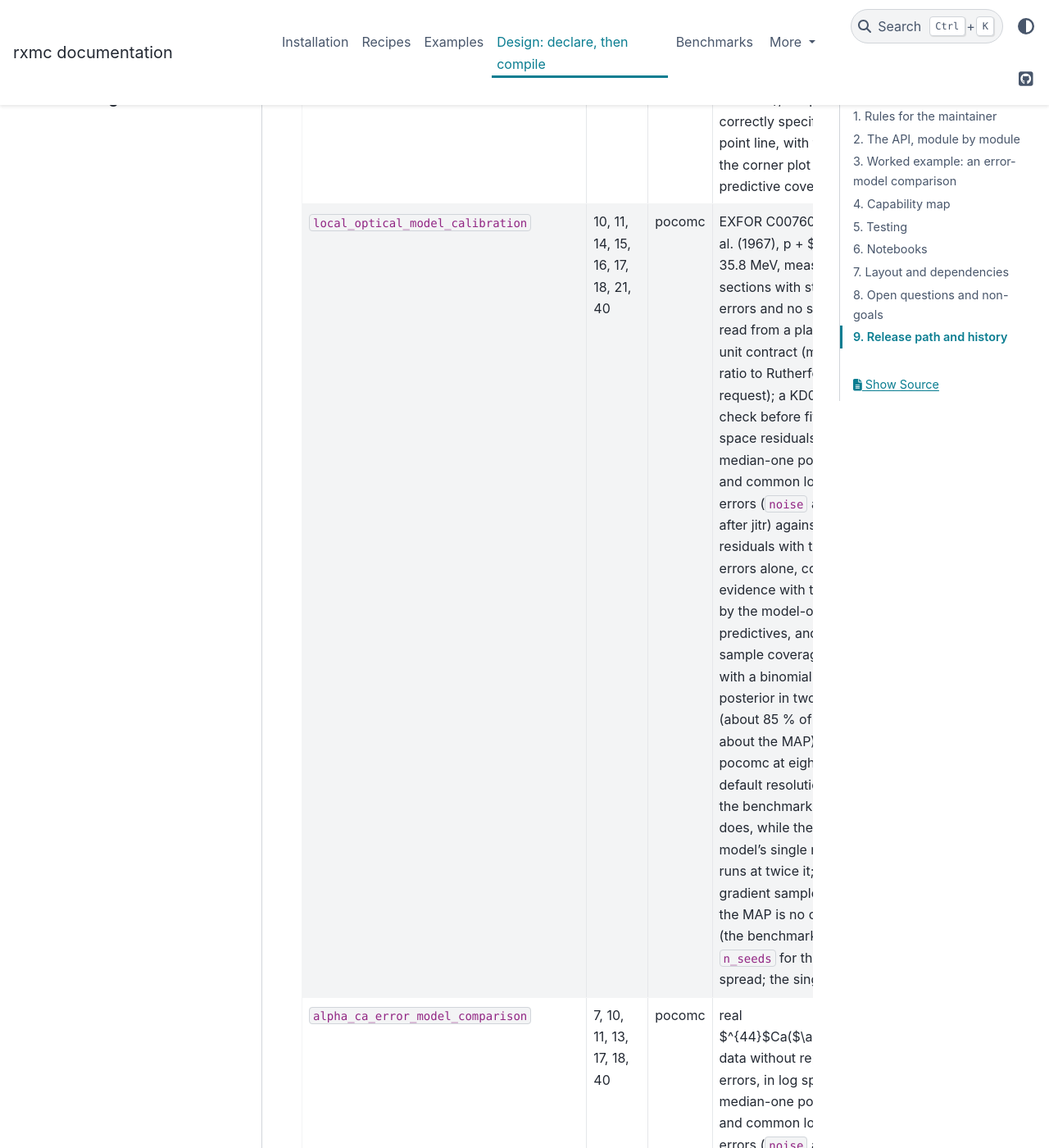
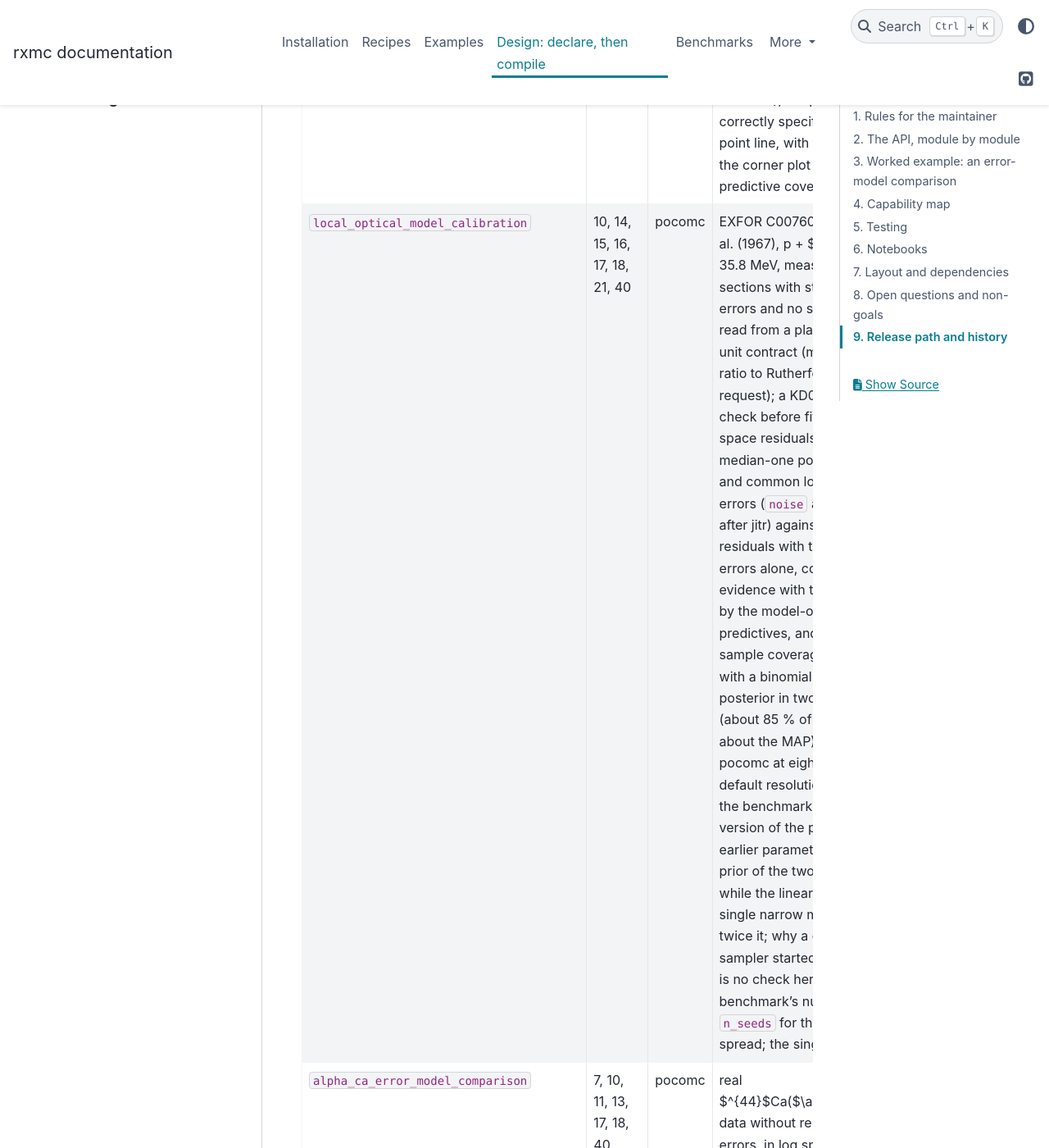
Before and after one commit to beykyle/rxmc, a Sphinx documentation site: the page built from docs/design.md, in a window 1280 px wide and 1400 px high, scrolled down 24057 px. Shown: the whole window at 82% size. Built offline with Sphinx 7.4.7 and the PyData theme 0.15.4, drawn with Linux system fonts in a browser that asks for light colours; pages that are not in the unit, such as notebooks, are missing from menus; the version number could not be read and is left out.

Commit message:
Text fixes from the Phase 3 code review
- local_optical: the benchmark's omp problem differs in the
  parametrisation *and the priors* of the two errors, so its posterior
  and evidence differ a little (log Z -6.63 against -6.71); said so here
  and in design.md.  Recipe 11 is dropped from its list: the notebook
  only points to it, it does not hold data out.
- alpha_ca: the three-run spread (0.09 for the constant amplitude)
  is about three times pocomc's quoted 0.03, so the quoted errors
  understate it; the verdict still does not depend on the seed.
Text only; no rerun.

```diff
--- a/docs/design.md
+++ b/docs/design.md
@@ -788,7 +788,7 @@ at a time (`examples/run.py`, JAX rxmc on jitr's jax-core branch).
 | `normalization_and_covariance_structure` | 2, 3, 4, 5, 6, 17, 19, 27 | NUTS | where a $\chi^2$ comes from; six treatments of four experiments' normalisations on the 0.x quartic with a free, non-zero constant term, one experiment tightly mis-quoted, scored by the constant term, the width of each band of the curve, and the empirical coverage of each predictive of the data; the prediction-built mode's sign-flipped basin and why the chains start about the MAP; Peelle's puzzle in a two-point case against recipe 27's closed form; a gallery of covariance structures from `matrix(theta)`, including recipe 5's shared magnitude against one shared mode | 290 s |
 | `gp_discrepancy` | 2, 7, 10, 16, 17, 18, 33, 40 | emcee, pocomc | mean-zero discrepancies with amplitudes growing in $x$, priors stated and the growth slope centred on zero: four rungs on a toy line, three on n + $^{40}$Ca missing its surface absorption (pocomc at its single-mode setting), every parameter's pull read; the three predictive objects (model plus discrepancy, plus experimental, and the conditioned regression it does not use), the band split into line and discrepancy, and why pointwise coverage on one correlated realisation says little | 588 s |
 | `robust_likelihoods` | 12, 34, 39 | emcee | four treatments of the same three gross outliers in shared figures: Gaussian, a global error scale (one inferred factor on every reported error, so its centre stays the Gaussian's; a multivariate Student-t is this in disguise), tempering at KDUQ's $k/N$ (the same inflation for a fixed covariance) and the iterative rejection loop (the only one that moves the line, including the round that over-rejects and recovers); tempering a correctly specified 200-point line, with the prior on the corner plot and the predictive coverage | 65 s |
-| `local_optical_model_calibration` | 10, 11, 14, 15, 16, 17, 18, 21, 40 | pocomc | EXFOR C0076002, Gross et al. (1967), p + $^{40}$Ca at 35.8 MeV, measured cross sections with statistical errors and no systematics, read from a plain dict: the unit contract (mb/sr in, a ratio to Rutherford on request); a KD03 sanity check before fitting; log-space residuals with median-one point-to-point and common log-space errors (`noise` and `offset`, after jitr) against linear residuals with the reported errors alone, compared by evidence with the Jacobian, by the model-only and full predictives, and by in-sample coverage curves with a binomial band; a posterior in two islands (about 85 % of the mass about the MAP), which pocomc at eight times its default resolution weighs as the benchmark's reference does, while the linear model's single narrow mode runs at twice it; why a gradient sampler started at the MAP is no check here (the benchmark's numbers); `n_seeds` for the run-to-run spread; the singular guard | 1324 s |
+| `local_optical_model_calibration` | 10, 14, 15, 16, 17, 18, 21, 40 | pocomc | EXFOR C0076002, Gross et al. (1967), p + $^{40}$Ca at 35.8 MeV, measured cross sections with statistical errors and no systematics, read from a plain dict: the unit contract (mb/sr in, a ratio to Rutherford on request); a KD03 sanity check before fitting; log-space residuals with median-one point-to-point and common log-space errors (`noise` and `offset`, after jitr) against linear residuals with the reported errors alone, compared by evidence with the Jacobian, by the model-only and full predictives, and by in-sample coverage curves with a binomial band; a posterior in two islands (about 85 % of the mass about the MAP), which pocomc at eight times its default resolution weighs as the benchmark does on its version of the problem (an earlier parametrisation and prior of the two errors), while the linear model's single narrow mode runs at twice it; why a gradient sampler started at the MAP is no check here (the benchmark's numbers); `n_seeds` for the run-to-run spread; the singular guard | 1324 s |
 | `alpha_ca_error_model_comparison` | 7, 10, 11, 13, 17, 18, 40 | pocomc | real $^{44}$Ca($\alpha,\alpha$) data without reported errors, in log space with median-one point-to-point and common log-space errors (`noise` and `offset`, after jitr); a Matérn GP in angle, its length-scale prior spanning the median point spacing to the full range, with a constant amplitude against one growing as an inferred power of q (uniform on [0, 16]), by evidence; one pocomc run per model, with `n_seeds` for the run-to-run spread and a three-run result quoted; the solver's accuracy checked in the notebook; the error terms, all log-space standard deviations, compared directly, with their posterior correlations; the model only and the full predictive on a fine grid, their coverage with a binomial band and at the 216 angles the fit never saw, and the discrepancy envelope, each draw minus its own potential, that says *where* the potential fails; the weight between the two families of potentials | 1760 s |
 | `hierarchical_calibration` | 11, 17, 22, 24, 30, 35, 38, 40, 41 | NUTS | eight schools, with the shrinkage explained rather than assumed; a hierarchy on the physics parameters recovering most of the held-out predictive power a misspecified energy dependence threw away, with the per-dataset coefficients it used drawn against the truth, its conservative over-coverage, and each $\tau_k$ against its prior | 290 s |
 | `gradient_based_sampling` | 7, 16, 33, 38, 41 | NUTS, emcee | the same problems under two samplers, scored by effective draws per second once rank-normalised split R-hat, emcee's autocorrelation time and the divergence count say the run can be trusted: a 33-parameter hierarchy, both samplers started from prior draws, which NUTS samples in about 40 s and emcee has not mixed in the $\eta_j$ after a minute; a 5-parameter GP discrepancy where NUTS needs a 0.95 target acceptance to stop diverging and emcee, run three times longer than its $50\tau$ rule suggests, is five times faster; a MAP and a Laplace approximation from the exact gradient and Hessian, and the non-Gaussian width Laplace misses | 336 s |
```
Also changed, not shown: 3 other files.
